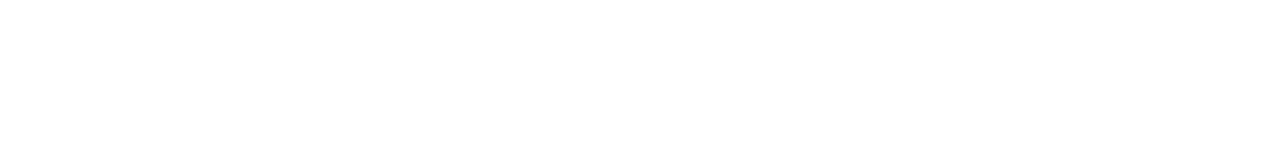
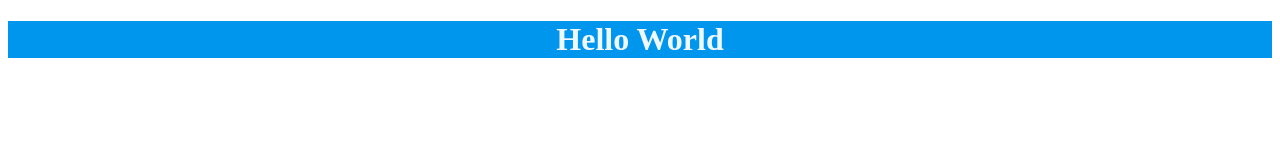
Before and after one commit to ghazarian009ait-crypto/project, a plain HTML site: page index.html in a window 1280 px wide. Drawn offline with Linux system fonts and the light colour scheme.

Commit message:
add stle

```diff
--- a/index.html
+++ b/index.html
@@ -4,8 +4,9 @@
     <meta charset="UTF-8">
     <meta name="viewport" content="width=device-width, initial-scale=1.0">
     <title>Document</title>
+    <link rel="stylesheet" href="style.css">
 </head>
 <body>
-<p></p>
+<h1>Hello World</h1>
 </body>
 </html>
--- /dev/null
+++ b/style.css
@@ -0,0 +1,5 @@
+h1{
+    background-color: rgb(0, 150, 237);
+    color: aliceblue;
+    text-align: center;
+}
```
